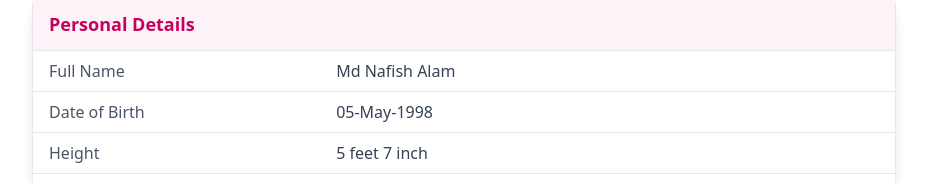
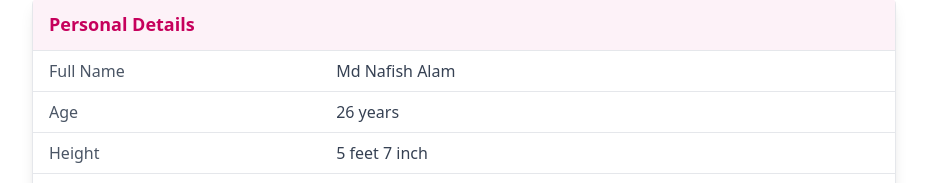
Before and after one commit to iamnafis1/Bio-data, a React (Vite) app: page / in a window 1280 px wide. Shown: the part 171-354 px from the top of the page, without its empty margins (176-1103 px from the left). Built offline with nearby package versions, Linux system fonts and the light colour scheme.

Commit message:
minor change

```diff
--- a/src/AboutMe.jsx
+++ b/src/AboutMe.jsx
@@ -45,13 +45,21 @@ const AboutMe = () => {
               valueUrdu="محمد نفیش عالم"
               language={language}
             />
-            <TableRow
+            {/* <TableRow
               label="Date of Birth"
               labelUrdu="تاریخ پیدائش"
               value="05-May-1998"
               valueUrdu="۰۵ مئی ۱۹۹۸"
               language={language}
+            /> */}
+            <TableRow
+              label="Age"
+              labelUrdu="عمر"
+              value="26 years"
+              valueUrdu="۲۶ سال"
+              language={language}
             />
+
             <TableRow
               label="Height"
               labelUrdu="قد"
@@ -67,7 +75,7 @@ const AboutMe = () => {
               valueUrdu="اسلام"
               language={language}
             />
-              <TableRow
+            <TableRow
               label="Blood Group"
               labelUrdu="بلڈ گروپ"
               value="O+"
```
